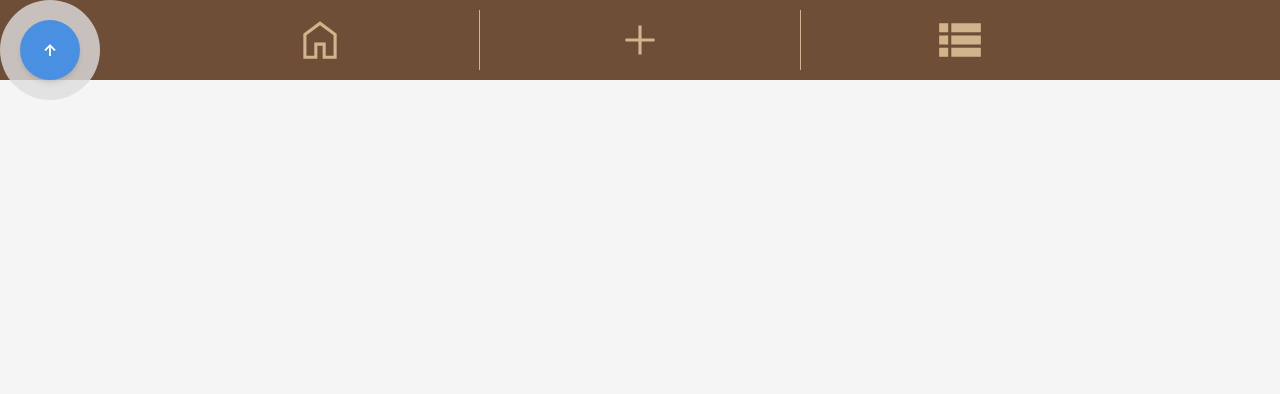
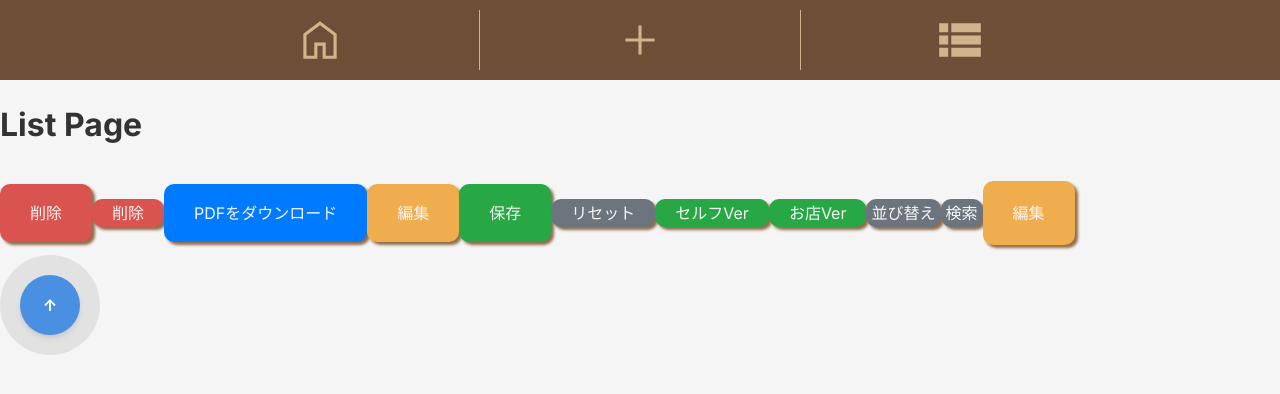
Before and after one commit to akiran1sei/coffee-note_web, a Next.js app: page /pages/list in a window 1280 px wide. Shown: the top 394 px of the page. Built offline with nearby package versions, Linux system fonts and the light colour scheme.

Commit message:
仮編集（作業中にて）

```diff
--- a/app/pages/list/page.tsx
+++ b/app/pages/list/page.tsx
@@ -1,14 +1,12 @@
 import { MainButton, MainLinkButton } from "@/app/components/buttons/page";
 import { UpperButton } from "@/app/components/buttons/upper/page";
-
+import styles from "@/app/styles/Pages.module.css";
 const ListPage = () => {
   const value = `/list`;
   return (
-    <div>
-      {/* <h1>List Page</h1>
-      <p>This is the list page content.</p> */}
-      {/* 他のコンテンツやコンポーネントをここに追加 */}
-      {/* <MainButton sizeValue="large" textValue="削除" buttonColor="btn-danger" />
+    <div className={styles.listPageComponents}>
+      <h1>List Page</h1>
+      <MainButton sizeValue="large" textValue="削除" buttonColor="btn-danger" />
       <MainButton
         sizeValue="middle"
         textValue="削除"
@@ -60,7 +58,7 @@ const ListPage = () => {
         textValue="編集"
         buttonColor="btn-warning"
         urlValue={`/pages/${value}`}
-      /> */}
+      />
       <UpperButton />
     </div>
   );
--- a/app/styles/Pages.module.css
+++ b/app/styles/Pages.module.css
@@ -0,0 +1,4 @@
+.listPageComponents {
+  position: relative;
+  top: 80px;
+}
```
